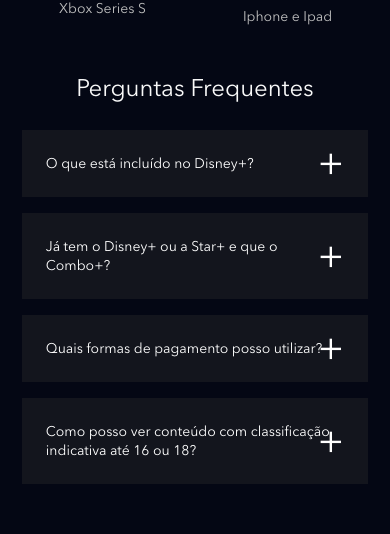
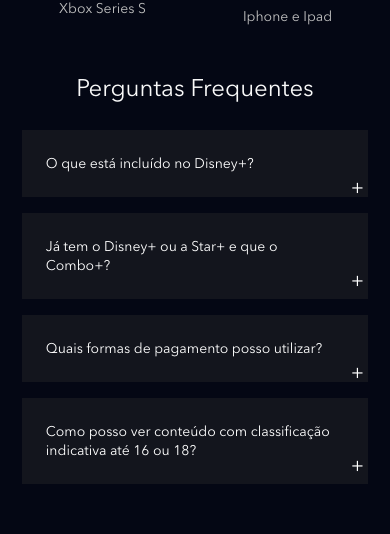
Before and after one commit to bsf91/clone_disneyplus, a website: page index.html in a window 390 px wide. Shown: the part 4517-5051 px from the top of the page. Drawn offline with nearby package versions, Linux system fonts and the light colour scheme; files that its build step writes are made by us from their sources; files whose address does not match are found by name.

Commit message:
Ajustando FAQ

```diff
--- a/src/styles/_faq.scss
+++ b/src/styles/_faq.scss
@@ -21,6 +21,7 @@
 
                 @media (max-width:768px) {
                     font-size: 14px;
+                    justify-content: space-between;
                 }
 
                 &::after {
@@ -32,6 +33,12 @@
                     display: flex;
                     align-items: center;
                     font-size: 40px;
+
+                    @media (max-width: 590px) {
+                        font-size: 20px;
+                        top: 24px;
+                        right: 4px;
+                    }
                 }
             }
 
```
